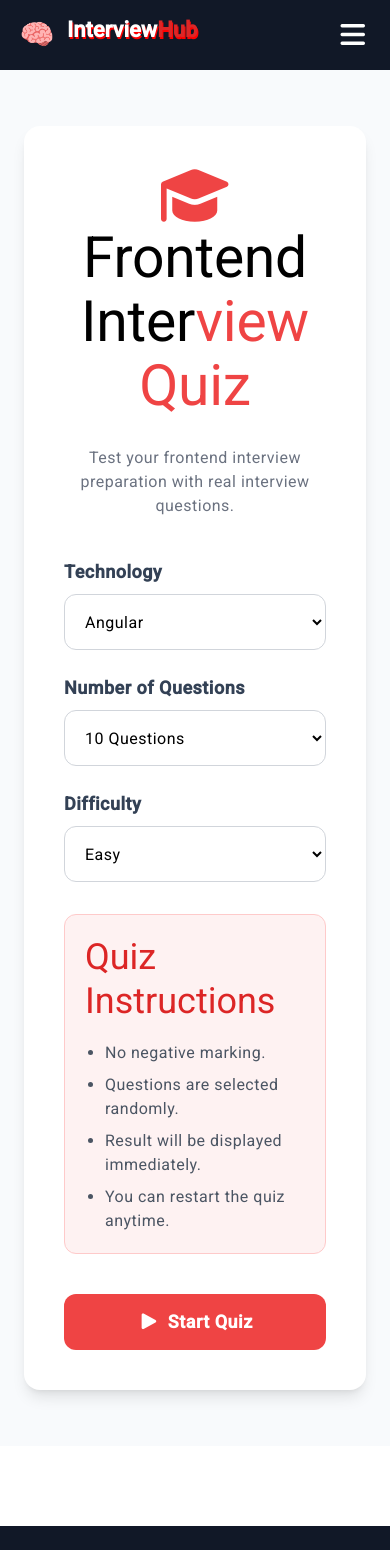
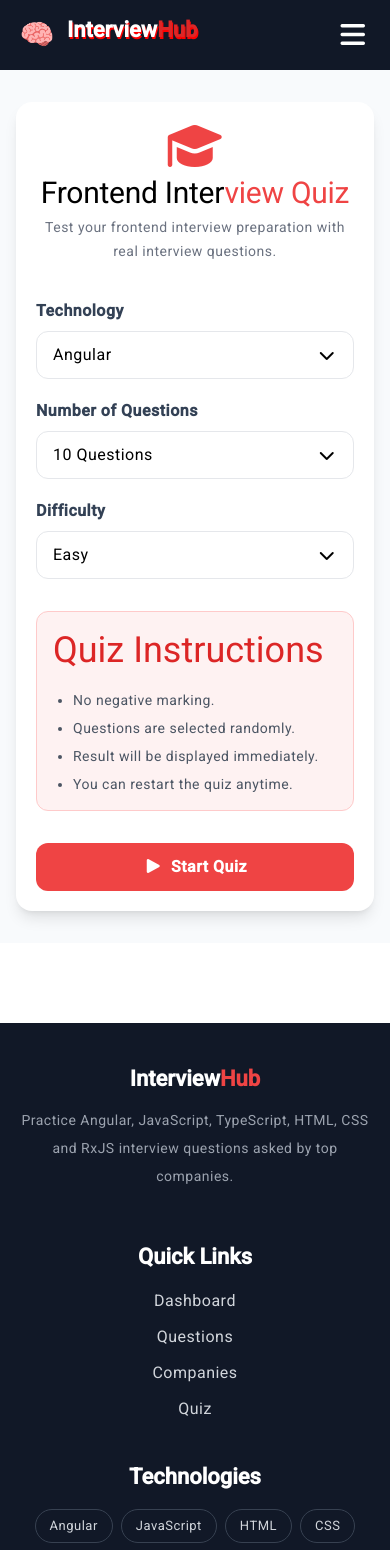
Before and after one commit to mahesh818480/Interview-Revision-Platform, an Angular app: page /quiz in a window 390 px wide. Shown: the top 1550 px of the page. Built offline with nearby package versions, Linux system fonts and the light colour scheme.

Commit message:
added response in quiz-play page and quiz page

```diff
--- a/src/app/pages/dashboard/dashboard.component.html
+++ b/src/app/pages/dashboard/dashboard.component.html
@@ -54,7 +54,8 @@
             <button (click)="previousCompany()"
                 class="previous_button w-10 h-10 md:w-12 md:h-12 rounded-full border-2 md:border-4"
                 [disabled]="companyIndex==0">
-                <mat-icon class="text-[18px] md:text-[24px]">chevron_left</mat-icon>
+                <i class="fa-solid fa-angle-left text-[18px] md:text-[24px]"></i>
+                <!-- <mat-icon class="text-[18px] md:text-[24px]">chevron_left</mat-icon> -->
             </button>
 
             <div class="grid grid-cols-1 md:grid-cols-4 gap-6 w-full px-4 md:px-8">
@@ -70,7 +71,9 @@
             </div>
             <button (click)="nextCompany()" class="next_button w-10 h-10 md:w-12 md:h-12 rounded-full border"
                 [disabled]="companyIndex >= companies.length - 4">
-                <mat-icon class="text-[18px] md:text-[24px]">chevron_right</mat-icon>
+                <!-- <mat-icon class="text-[18px] md:text-[24px]">chevron_right</mat-icon> -->
+                <i class="fa-solid fa-angle-right text-[18px] md:text-[24px]"></i>
+
             </button>
         </div>
     </div>
--- a/src/app/pages/dashboard/dashboard.component.ts
+++ b/src/app/pages/dashboard/dashboard.component.ts
@@ -10,7 +10,7 @@ import { COMPANIES } from '../../data/company-data';
 @Component({
   selector: 'app-dashboard',
   standalone: true,
-  imports: [MatIconModule, RouterLink, MatButtonModule, CommonModule],
+  imports: [RouterLink, CommonModule],
   templateUrl: './dashboard.component.html',
   styleUrl: './dashboard.component.scss'
 })
--- a/src/app/pages/quiz-play/quiz-play.component.html
+++ b/src/app/pages/quiz-play/quiz-play.component.html
@@ -1,30 +1,41 @@
+
 @if(!showResult){
-<section class="min-h-screen py-8 bg-slate-50">
-    <div class="max-w-3xl mx-auto px-6">
-        <div class="bg-white rounded-2xl shadow-lg p-7">
-            <div class="flex justify-between items-center">
-                <h2 class="text-2xl font-bold">Question {{currentIndex}}/{{quiz.length}}</h2>
-                <div class="text-red-500 font-semibold">
+<section class="min-h-screen py-6 md:py-8 bg-slate-50">
+    <div class="max-w-3xl mx-auto px-4 md:px-6">
+        <div class="bg-white rounded-2xl shadow-lg p-5 md:p-7">
+            <div class="flex flex-col sm:flex-row justify-between sm:items-center gap-4">
+
+                <h2 class="text-xl md:text-2xl font-bold">
+                    Question {{currentIndex+1}} / {{quiz.length}}
+                </h2>
+
+                <div class="text-red-500 font-semibold text-lg">
                     <i class="fa-regular fa-clock"></i>00:45
                 </div>
+
             </div>
-            <div class="relative w-full h-4 bg-gray-200 rounded-full overflow-hidden">
+            <div class="relative w-full h-3 md:h-4 bg-gray-200 rounded-full overflow-hidden mt-5">
+
                 <div class="h-full bg-red-500 transition-all duration-500" [style.width.%]="progress">
                 </div>
-                <span class="absolute inset-0 flex items-center justify-center text-xs font-semibold text-white">
+
+                <span
+                    class="absolute inset-0 flex items-center justify-center text-[10px] md:text-xs font-semibold text-white">
                     {{ progress | number:'1.0-0' }}%
                 </span>
+
             </div>
-            <div class="space-y-3 mt-8">
-                <h3>{{currentIndex +1}}.{{ currentQuestion.question }}</h3>
+            <div class="space-y-4 mt-8">
+                <h3 class="!text-2xl md:!text-3xl font-semibold leading-8">
+                    {{currentIndex+1}}.
+                    {{currentQuestion.question}}
+                </h3>
                 @for(option of currentQuestion.options;track option;let i=$index){
                 <div (click)="selectOption(i)" class="option" [ngClass]="selectedOption===i ? 'selected':''">
-                    <div class="flex justify-between items-center">
-                        <div class="flex items-center gap-4">
-                            <div class="letter">
-                                {{getLetter(i)}}
-                            </div>
-                            <p>{{option}}</p>
+                    <div class="flex justify-between items-center gap-3">
+                        <div class="flex items-center gap-3">
+                            <div class="letter">{{getLetter(i)}}</div>
+                            <p class="text-sm md:text-base">{{option}}</p>
                         </div>
                         @if(selectedOption===i){
                         <i class="fa-solid fa-circle-check text-green-500 text-xl"></i>
@@ -32,40 +43,57 @@
                     </div>
                 </div>
                 }
+            </div>
+            <div class="flex gap-3 mt-10">
+                <button class="nav-btn flex-1" [disabled]="currentIndex===0" (click)="previousQuestion()">
+                    Previous
+                </button>
+                <button [disabled]="selectedOption===-1"
+                    [ngClass]="selectedOption===-1 ? 'disabled flex-1' : 'next-btn flex-1'" (click)="nextQuestion()">
 
-            </div>
-            <div class="flex justify-between mt-12">
-                <button class="nav-btn" (click)="previousQuestion()">Previous</button>
-                <button [ngClass]="selectedOption===-1?'disabled':'next-btn'" [disabled]="selectedOption===-1"
-                    (click)="nextQuestion()">Next</button>
+                    {{currentIndex===quiz.length-1 ? 'Finish Quiz' : 'Next'}}
+                </button>
             </div>
         </div>
     </div>
 </section>
 }@else{
-<div class="bg-white rounded-2xl shadow-lg p-10 text-center">
-    <i class="fa-solid fa-trophy text-6xl text-yellow-500"></i>
-    <h1 class="text-4xl font-bold mt-6">Quiz Completed</h1>
-    <h2 class="text-6xl font-bold text-red-500 mt-8">{{score}} / {{quiz.length}}</h2>
-    <p class="text-gray-500 mt-3">Your Final Score</p>
-    <div class="grid grid-cols-3 gap-5 mt-10">
+<section class="min-h-screen flex items-center justify-center bg-slate-50 py-8">
+    <div class="max-w-3xl w-full mx-auto px-4">
+        <div class="bg-white rounded-2xl shadow-lg p-6 md:p-10 text-center">
+            <i class="fa-solid fa-trophy text-5xl md:text-6xl text-yellow-500"></i>
+            <h1 class="!text-2xl md:!text-4xl font-bold mt-6">
+                Quiz Completed 🎉
+            </h1>
+            <h2 class="text-5xl md:text-6xl font-bold text-red-500 mt-6">
+                {{score}} / {{quiz.length}}
+            </h2>
+            <p class="text-gray-500 mt-3">
+                Your Final Score
+            </p>
+            <div class="grid grid-cols-1 sm:grid-cols-3 gap-4 mt-8">
                 <div class="bg-green-100 rounded-xl p-5">
                     <h3 class="text-3xl font-bold text-green-600">{{score}}</h3>
                     <p>Correct</p>
                 </div>
                 <div class="bg-red-100 rounded-xl p-5">
-            <h3 class="text-3xl font-bold text-red-600">{{quiz.length-score}}</h3>
+                    <h3 class="text-3xl font-bold text-red-600">
+                        {{quiz.length-score}}
+                    </h3>
                     <p>Wrong</p>
                 </div>
                 <div class="bg-blue-100 rounded-xl p-5">
                     <h3 class="text-3xl font-bold text-blue-600">
-                {{ (score/quiz.length)*100 | number:'1.0-0'}}%
+                        {{(score/quiz.length)*100 | number:'1.0-0'}}%
                     </h3>
                     <p>Percentage</p>
                 </div>
             </div>
-    <button (click)="restartQuiz()" class="mt-10 bg-red-500 text-white px-8 py-3 rounded-xl">
+            <button (click)="restartQuiz()"
+                class="mt-8 w-full sm:w-auto bg-red-500 hover:bg-red-600 transition text-white px-8 py-3 rounded-xl">
                 Restart Quiz
             </button>
         </div>
+    </div>
+</section>
 }
--- a/src/app/pages/quiz-play/quiz-play.component.scss
+++ b/src/app/pages/quiz-play/quiz-play.component.scss
@@ -1,57 +1,63 @@
-.option-btn {
-    @apply w-full text-left border border-gray-300 rounded-xl p-5 font-medium transition;
+.option {
+    @apply border border-gray-300 rounded-xl p-4 cursor-pointer transition;
 }
 
-.option-btn:hover {
-    @apply border-red-500 bg-red-50;
+.option:hover {
+    @apply border-[rgb(144_230_158)/0.54] bg-[#4fae5246];
 }
 
-.option-btn.active {
-    @apply bg-red-500 text-white border-red-500;
+.selected {
+    border: 2px solid #169449d1;
+    background: #319b448a;
+}
+
+.letter {
+    @apply w-9 h-9 rounded-full bg-gray-100 flex items-center justify-center font-bold flex-shrink-0;
+}
+
+.selected .letter {
+    background: #1f640b;
+    color: white;
 }
 
 .nav-btn {
-    @apply px-6 py-3 rounded-xl border hover:bg-gray-100;
+    @apply py-3 rounded-xl border transition;
+}
+
+.nav-btn:hover {
+    @apply bg-gray-100;
 }
 
 .next-btn {
-    @apply px-6 py-3 rounded-xl bg-red-500 text-white;
+    @apply py-3 rounded-xl bg-red-500 text-white transition;
 }
 
 .next-btn:hover {
     @apply bg-red-600;
 }
 
-.question_name {
-    margin-top: 20px;
+.disabled {
+    @apply py-3 rounded-xl bg-red-300 text-white cursor-not-allowed;
 }
 
+@media(max-width:768px) {
     .option {
-    @apply border border-gray-300 rounded-xl p-4 cursor-pointer transition;
-}
-
-.option:hover {
-    @apply border-red-500;
-}
-
-.selected {
-    border: 2px solid #ef4444;
-    background: #fef2f2;
+        padding: 14px;
     }
 
     .letter {
-    @apply w-9 h-9 rounded-full bg-gray-100 flex items-center justify-center font-bold;
+        width: 34px;
+        height: 34px;
+        font-size: 14px;
     }
 
-.selected .letter {
-    background: #ef4444;
-    color: white;
+    .option p {
+        font-size: 15px;
     }
 
+    .nav-btn,
+    .next-btn,
     .disabled {
-    @apply px-6 py-3 rounded-xl bg-red-300 text-white;
+        font-size: 15px;
     }
-
-.disabled:hover {
-    cursor: not-allowed;
 }
--- a/src/app/pages/quiz/quiz.component.html
+++ b/src/app/pages/quiz/quiz.component.html
@@ -1,47 +1,85 @@
-<section class="min-h-screen bg-slate-50 py-14">
-    <div class="max-w-2xl mx-auto px-6">
-        <div class="bg-white rounded-2xl shadow-lg p-10">
-            <div class="text-center">
-                <i class="fa-solid fa-graduation-cap text-6xl text-red-500"></i>
-                <h1 class="text-4xl font-bold mt-6">Frontend Inter<span class="text-red-500">view Quiz</span> </h1>
-                <p class="text-gray-500 mt-3">
-                    Test your frontend interview preparation with real interview questions.</p>
+<section class="min-h-screen bg-slate-50 py-8 sm:py-10 md:py-14">
+    <div class="max-w-2xl mx-auto px-4 sm:px-6">
+        <div class="bg-white rounded-2xl shadow-lg p-5 sm:p-8 md:p-10">
+            <div class="text-center !mb-9">
+                <i class="fa-solid fa-graduation-cap text-5xl sm:text-6xl text-red-500"></i>
+                <h1 class="!text-3xl md:!text-5xl font-bold mt-5 !m-1 leading-tight">
+                    Frontend Inter<span class="text-red-500">view Quiz</span>
+                </h1>
+                <p class="text-gray-500 mt-3 text-sm sm:text-base leading-6">
+                    Test your frontend interview preparation with real interview questions.
+                </p>
             </div>
-            <div class="mt-10">
-                <label class="block mb-2 text-lg font-semibold text-slate-700">Technology</label>
-                <select [(ngModel)]="selectedTechnology" class="quiz-select">
-                    @for(item of technologies;track item){
-                    <option>{{item}}</option>
+            <div class="relative">
+                <label>Technology</label>
+                <button (click)="showTechnology = !showTechnology" [ngClass]="{
+                       'border-red-500 ring-2 ring-red-200': showTechnology
+                       }" class="w-full h-12 border rounded-xl px-4 flex justify-between items-center bg-white">
+                    {{ selectedTechnology }}
+                    <i [ngClass]="showTechnology?'fa-solid fa-chevron-up':'fa-solid fa-chevron-down'"></i>
+                </button>
+                @if(showTechnology){
+                <div class="absolute z-50 mt-2 w-full bg-white border rounded-xl shadow-lg">
+                    @for(item of technologies; track item){
+                    <div (click)="selectTechnology(item)" class="px-4 py-3 hover:bg-red-50 cursor-pointer">
+                        {{ item }}
+                    </div>
                     }
-                </select>
+                </div>
+                }
             </div>
-            <div class="mt-6">
-                <label class="block mb-2 text-lg font-semibold text-slate-700">Number of Questions</label>
-                <select [(ngModel)]="questionCount" class="quiz-select">
-                    @for(item of questionCounts;track item){
-                    <option [value]="item">{{item}} Questions</option>
+            <div class="relative mt-5 sm:mt-6">
+                <label>Number of Questions</label>
+                <button (click)="showQuestionCount = !showQuestionCount" [ngClass]="{
+                       'border-red-500 ring-2 ring-red-200': showQuestionCount
+                       }" class="w-full h-12 border rounded-xl px-4 flex justify-between items-center bg-white">
+                    {{questionCount}} Questions
+                    <i [ngClass]="showQuestionCount ? 'fa-solid fa-chevron-up' : 'fa-solid fa-chevron-down'">
+                    </i>
+                </button>
+                @if(showQuestionCount){
+                <div class="absolute z-50 mt-2 w-full bg-white border rounded-xl shadow-lg">
+                    @for(item of questionCounts; track item){
+                    <div (click)="selectQuestionCount(item)" class="px-4 py-3 hover:bg-red-50 cursor-pointer">
+                        {{item}} Questions
+                    </div>
                     }
-                </select>
+                </div>
+                }
             </div>
-            <div class="mt-6">
-                <label class="block mb-2 text-lg font-semibold text-slate-700">Difficulty</label>
-                <select [(ngModel)]="difficulty" class="quiz-select">
-                    @for(item of difficulties;track item){
-                    <option>{{item}}</option>
+            <div class="relative mt-5 sm:mt-6">
+                <label>Difficulty</label>
+                <button (click)="showDifficulty = !showDifficulty" [ngClass]="{
+                       'border-red-500 ring-2 ring-red-200': showDifficulty
+                       }" class="w-full h-12 border rounded-xl px-4 flex justify-between items-center bg-white">
+                    {{difficulty}}
+                    <i [ngClass]="showDifficulty ? 'fa-solid fa-chevron-up' : 'fa-solid fa-chevron-down'">
+                    </i>
+                </button>
+                @if(showDifficulty){
+                <div class="absolute z-50 mt-2 w-full bg-white border rounded-xl shadow-lg">
+                    @for(item of difficulties; track item){
+                    <div (click)="selectDifficulty(item)" class="px-4 py-3 hover:bg-red-50 cursor-pointer">
+                        {{item}}
+                    </div>
                     }
-                </select>
+                </div>
+                }
+
             </div>
-            <div class="mt-8 rounded-xl bg-red-50 border border-red-200 p-5">
-                <h3 class="font-semibold text-red-600">Quiz Instructions</h3>
-                <ul class="mt-3 text-gray-600 space-y-2 list-disc ml-5">
+            <div class="mt-8 rounded-xl bg-red-50 border border-red-200 p-4 sm:p-5">
+                <h3 class="font-semibold text-red-600 text-lg">Quiz Instructions
+                </h3>
+                <ul class="mt-3 text-gray-600 text-sm sm:text-base space-y-2 list-disc ml-5">
                     <li>No negative marking.</li>
                     <li>Questions are selected randomly.</li>
                     <li>Result will be displayed immediately.</li>
                     <li>You can restart the quiz anytime.</li>
                 </ul>
             </div>
-            <button (click)="startQuiz()" class="start-btn">
-                <i class="fa-solid fa-play mr-2"></i>Start Quiz</button>
+            <button (click)="startQuiz()" class="start-btn mt-8 w-full">
+                <i class="fa-solid fa-play mr-2"></i>Start Quiz
+            </button>
         </div>
     </div>
 </section>
--- a/src/app/pages/quiz/quiz.component.scss
+++ b/src/app/pages/quiz/quiz.component.scss
@@ -1,6 +1,6 @@
 .quiz-select {
-    @apply w-full h-14 rounded-xl border border-gray-300 px-4 outline-none bg-white;
-    transition: .3s;
+    @apply w-full h-12 sm:h-14 rounded-xl border border-gray-300 px-4 outline-none focus:border-red-500;
+
 }
 
 .quiz-select:focus {
@@ -8,10 +8,8 @@
     box-shadow: 0 0 0 3px rgba(239, 68, 68, .15);
 }
 
-.start-btn {
-    @apply w-full mt-10 h-14 rounded-xl text-white text-lg font-semibold;
-    background: #ef4444;
-    transition: .3s;
+.start-btn{
+    @apply w-full bg-red-500 hover:bg-red-600 text-white py-3 sm:py-4 rounded-xl text-base sm:text-lg font-semibold transition;
 }
 
 .start-btn:hover {
@@ -19,3 +17,6 @@
     transform: translateY(-2px);
     box-shadow: 0 10px 25px rgba(239, 68, 68, .3);
 }
+label{
+    @apply block mb-2 text-base sm:text-lg font-semibold text-slate-700;
+}
--- a/src/app/pages/quiz/quiz.component.ts
+++ b/src/app/pages/quiz/quiz.component.ts
@@ -25,6 +25,9 @@ export class QuizComponent {
   selectedTechnology = 'Angular';
   questionCount = 10;
   difficulty = 'Easy';
+  showTechnology = false;
+  showQuestionCount = false;
+  showDifficulty = false;
   constructor(private router: Router) { }
   startQuiz() {
     this.router.navigate(['/quiz/play'], {
@@ -35,4 +38,18 @@ export class QuizComponent {
       }
     });
   }
+  selectTechnology(item: string) {
+    this.selectedTechnology = item;
+    this.showTechnology = false;
+  }
+
+  selectQuestionCount(item: number) {
+    this.questionCount = item;
+    this.showQuestionCount = false;
+  }
+
+  selectDifficulty(item: string) {
+    this.difficulty = item;
+    this.showDifficulty = false;
+  }
 }
```
Lines whose indentation alone changed are shown as unchanged.
